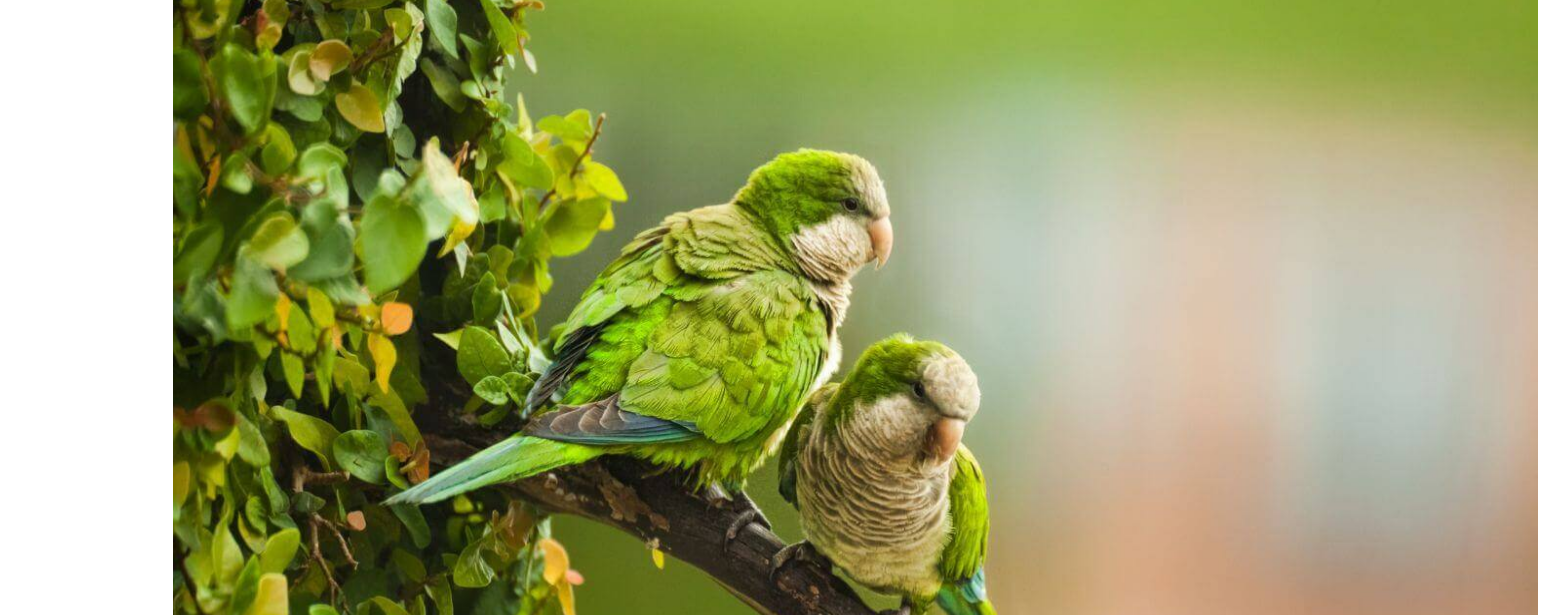
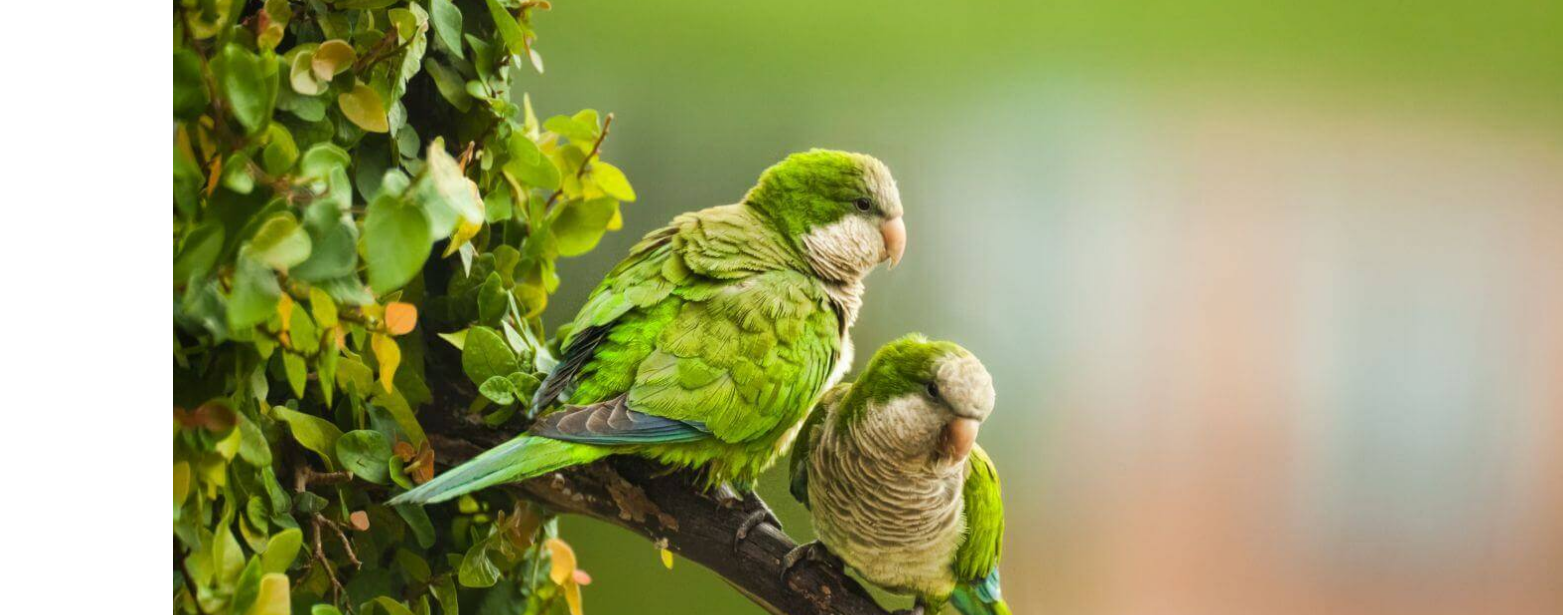
Before and after one commit to Majda1707/mnisek, a plain HTML site: page index.html in a window 1280 px wide. Shown: the part 141-756 px from the top of the page, 1563 px wide, since content can reach past the window. Drawn offline with Linux system fonts and the light colour scheme.

Commit message:
Update index.html

```diff
--- a/index.html
+++ b/index.html
@@ -25,7 +25,7 @@
 
     <main>
         <section>
-            <img src="./obrazky/foto1.jpg" alt="Foto páru Mníšků" style="width: 1365px; height: 790px;">
+            <img src="./obrazky/foto1.jpg" alt="Foto páru Mníšků" style="width: 1390px; height: 790px;">
             <p>Mníšek šedý čili papoušek mniší (Myiopsitta monachus)</p>
         </section>
     </main>
```
